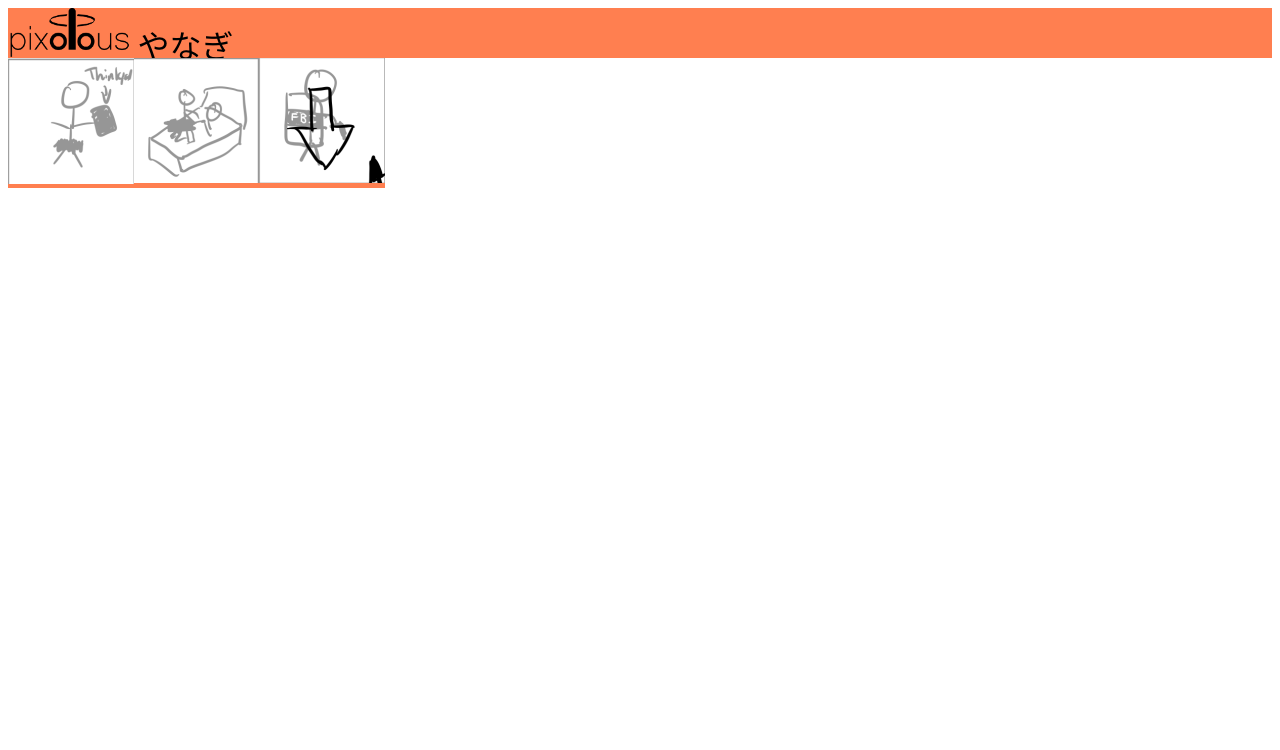
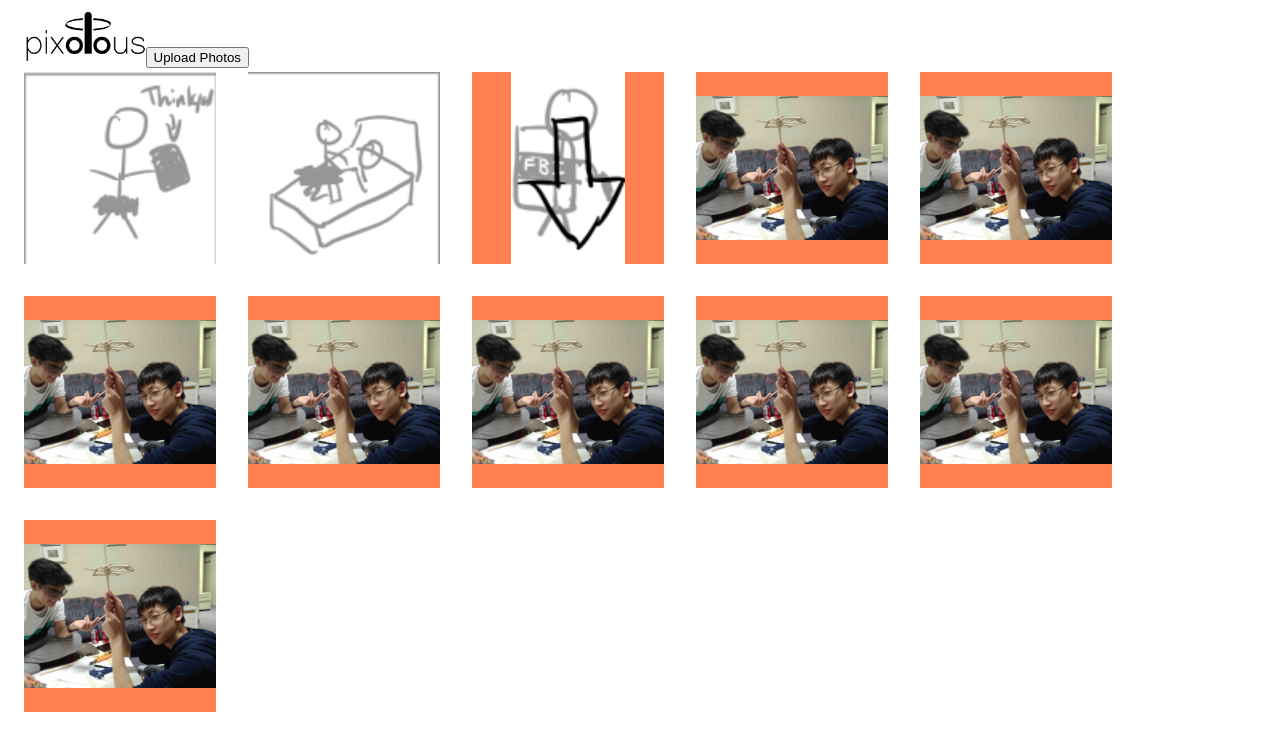
Before and after one commit to bonvoyagehacc/bonvoyage-frontend, a Vue app: page /viewsorted in a window 1280 px wide. Shown: the top 750 px of the page. Built offline with nearby package versions, Linux system fonts and the light colour scheme.

Commit message:
sorted page layout updates

```diff
--- a/src/components/PhotoUpload.vue
+++ b/src/components/PhotoUpload.vue
@@ -141,9 +141,13 @@ export default {
     float: right;
 }
 
+.logo {
+  margin-left: 1rem;
+  margin-top: 0.25rem;
+}
+
 .header {
-    background-color: coral;
-    height: 50px;
+    height: 3rem;
     font-size: 2rem;
 }
 
--- a/src/components/ViewSorted.vue
+++ b/src/components/ViewSorted.vue
@@ -1,11 +1,11 @@
 <template>
   <div class="header">
     <img class="logo" src="src/assets/logo.png" />
-    やなぎ
+    <button class="navphotos">Upload Photos</button>
   </div>
   <div class="grid">
     <div v-for="item in displaycontent" :key="item" class="displayitem">
-      <img :src="item"/>
+      <img :src="item" class="displayimage"/>
     </div>
   </div>
 
@@ -15,24 +15,38 @@
 export default {
   data() {
     return {
-      displaycontent: ["src/assets/temp1.png", "src/assets/temp2.png", "src/assets/temp3.png"]
+      displaycontent: ["src/assets/temp1.png", "src/assets/temp2.png", "src/assets/temp3.png", "src/assets/temp4.jpg", "src/assets/temp4.jpg", "src/assets/temp4.jpg", "src/assets/temp4.jpg", "src/assets/temp4.jpg", "src/assets/temp4.jpg", "src/assets/temp4.jpg", "src/assets/temp4.jpg"]
     }
   }
 }
 </script>
 
 <style>
+.logo {
+  margin-left: 1rem;
+  margin-top: 0.25rem;
+}
+
 .header {
-  background-color: coral;
-}
-.logo {
-  height: 50px;
+    height: 3rem;
+    font-size: 2rem;
 }
 .grid {
   display: flex;
   flex-direction: row;
+  flex-wrap: wrap;
 }
 .displayitem {
   background-color: coral;
+  height: 12rem;
+  width: 12rem;
+  margin: 1rem;
+  display: flex;
+}
+.displayimage {
+  object-fit: contain;
+  width: 12rem;
+  height: 12rem;
+  margin: auto;
 }
 </style>
```
Also changed, not shown: src/assets/temp3.png, src/assets/temp4.jpg (added).
